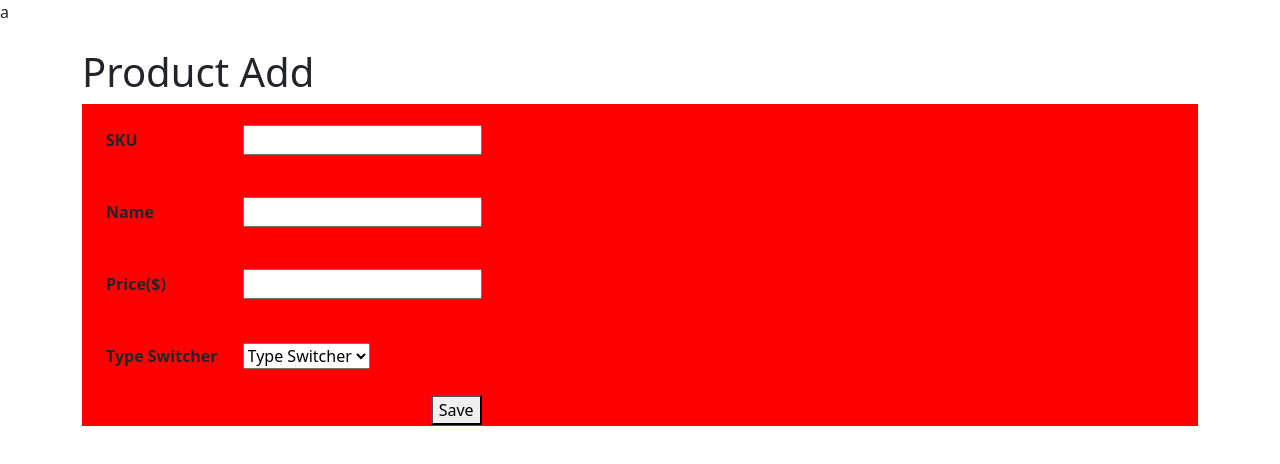
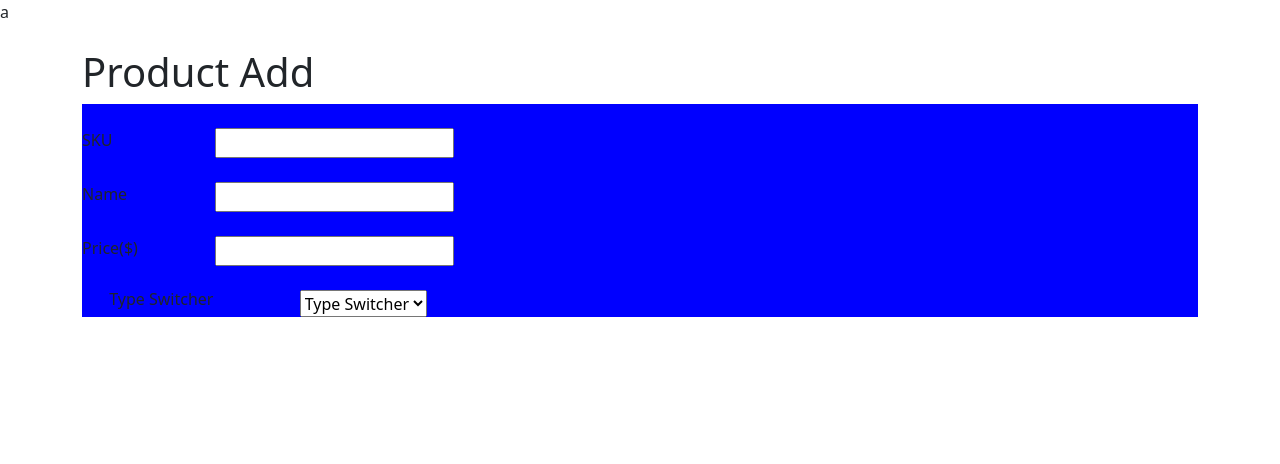
Before and after one commit to codingisreallyhard/React-Products-Project, a React (Create React App) app: page /add-product in a window 1280 px wide. Shown: the top 464 px of the page. Built offline with nearby package versions, Linux system fonts and the light colour scheme.

Commit message:
refined code in productspage

```diff
--- a/src/Inputs/Book.js
+++ b/src/Inputs/Book.js
@@ -3,12 +3,16 @@ import React from "react";
 function Book() {
   return (
     <>
-      <input
-        type="text"
-        placeholder="Please provide the weight in KG"
-        id="weight"
-      ></input>
-      <p>Please provide the weight in KG</p>
+      <div className="divcontainer">
+        <label>KG</label>
+        <input
+          type="text"
+          placeholder="Weight in KG"
+          id="weight"
+          required
+        ></input>
+      </div>
+      <p className="typeclass">Please, provide weight</p>
     </>
   );
 }
--- a/src/Inputs/DVD.js
+++ b/src/Inputs/DVD.js
@@ -3,12 +3,11 @@ import React from "react";
 function DVD() {
   return (
     <>
-      <input
-        type="text"
-        placeholder="Please provide the size in MB"
-        id="size"
-      ></input>
-      <p>Please provide the size in MB</p>
+      <div className="divcontainer">
+        <label>MB</label>
+        <input type="text" placeholder="Size in MB" id="size" required></input>
+      </div>
+      <p className="typeclass">Please, provide size</p>
     </>
   );
 }
--- a/src/Inputs/Furniture.js
+++ b/src/Inputs/Furniture.js
@@ -3,36 +3,35 @@ import React from "react";
 function Furniture() {
   return (
     <>
-      <div>
-        <tr>
-          <th>
+      <div className="divcontainer">
         <label>Height</label>
-          </th>
-          <td>
+
         <input
           type="text"
-              placeholder="Please provide the height in CM"
+          placeholder="Height in CM"
           id="height"
+          required
         ></input>
-          </td>
-        </tr>
       </div>
-      <div>
+      <div className="divcontainer">
+        <label>Width</label>
         <input
           type="text"
-          placeholder="Please provide the width in CM"
+          placeholder=" Width in CM"
           id="width"
+          required
         ></input>
       </div>
-      <div>
+      <div className="divcontainer">
+        <label>Length</label>
         <input
           type="text"
-          placeholder="Please provide the length in CM"
+          placeholder="Length in CM"
           id="length"
+          required
         ></input>
-
-        <p>Please provide dimensions in HxWxL format</p>
       </div>
+      <p className='typeclass'>Please, provide dimensions</p>
     </>
   );
 }
--- a/src/Products/NewProduct/NewProduct.js
+++ b/src/Products/NewProduct/NewProduct.js
@@ -41,37 +41,22 @@ function NewProduct() {
       </div>
       <div className="formcontainer">
         <form onSubmit={submitHandler} id="product_form">
-          <table cellSpacing="10">
-            <tbody>
-              <tr>
-                <th>
+          <div>
+            <div className="divcontainer">
               <label>SKU </label>
-                </th>
-                <td>
-                  <input type="text" name="SKU" onChange={handleChange} />
-                </td>
-              </tr>
-              <tr>
-                <th>
+              <input type="text" name="SKU" onChange={handleChange} required />
+            </div>
+            <div className="divcontainer">
               <label>Name </label>
-                </th>
-                <td>
-                  <input type="text" name="name" onChange={handleChange} />
-                </td>
-              </tr>
-              <tr>
-                <th>
+              <input type="text" name="SKU" onChange={handleChange} required />
+            </div>
+            <div className="divcontainer">
               <label>Price($) </label>
-                </th>
-                <td>
-                  <input type="text" name="price" onChange={handleChange} />
-                </td>
-              </tr>
-              <tr>
-                <th>
-                  <label>Type Switcher </label>
-                </th>
-                <td>
+              <input type="text" name="SKU" onChange={handleChange} required />
+            </div>
+
+            <div className="divcontainer typeswitchcontainer ">
+              <h6 className="smallswitchtype">Type Switcher</h6>
               <select
                 id="productType"
                 value={type}
@@ -88,22 +73,13 @@ function NewProduct() {
                   Furniture
                 </option>
               </select>
-                </td>
-              </tr>
-              <tr className="switchercontainer">
-                <td>
+            </div>
+            <div>
               {book && <Book />}
               {furniture && <Furniture />}
               {dvd && <DVD />}
-                </td>
-              </tr>
-              <tr>
-                <td colSpan="2" align="right">
-                  <button>Save</button>
-                </td>
-              </tr>
-            </tbody>
-          </table>
+            </div>
+          </div>
         </form>
       </div>
     </div>
--- a/src/Styles/NewProduct.css
+++ b/src/Styles/NewProduct.css
@@ -3,11 +3,7 @@
 }
 
 .formcontainer {
-  display: flex;
-  background-color: red;
-  flex-direction: row;
-  justify-content: start;
-  align-items: flex-start;
+  background-color: blue;
 }
 
 .switchercontainer {
@@ -20,4 +16,31 @@
 
 #product_form tr {
   padding: 24px;
+}
+
+#product_form {
+  display: grid;
+  grid-template-columns: 1fr 2fr;
+}
+
+.divcontainer {
+  display: flex;
+  flex-direction: row;
+  justify-content: space-between;
+  margin-top: 24px;
+  gap: 24px;
+}
+
+/* Switch Types CSS classes(weight,size,dimensions)*/
+.typeclass {
+  margin-left: 108px;
+  margin-top: 64px;
+}
+
+.typeswitchcontainer {
+  display: flex;
+  flex-direction: row;
+  justify-content: space-around;
+  margin-top: 24px;
+  gap: 32px;
 }/*# sourceMappingURL=NewProduct.css.map */
--- a/src/Styles/NewProduct.scss
+++ b/src/Styles/NewProduct.scss
@@ -3,10 +3,7 @@
 }
 
 .formcontainer {
-  display: flex;
-  background-color: red;
-  flex-direction: row;
-  justify-content: start;
+  background-color: blue;
 }
 
 .switchercontainer {
@@ -20,3 +17,31 @@
 #product_form tr {
   padding: 24px;
 }
+
+#product_form {
+  display: grid;
+  grid-template-columns: 1fr 2fr;
+}
+
+.divcontainer {
+  display: flex;
+  flex-direction: row;
+  justify-content: space-between;
+  margin-top: 24px;
+  gap: 24px;
+}
+
+/* Switch Types CSS classes(weight,size,dimensions)*/
+
+.typeclass {
+  margin-left: 108px;
+  margin-top: 64px;
+}
+
+.typeswitchcontainer {
+  display: flex;
+  flex-direction: row;
+  justify-content: space-around;
+  margin-top: 24px;
+  gap: 32px;
+}
```
Also changed, not shown: src/Products/NewProduct/Test.js (added, +29 -0 lines), 1 other file (tests, documents, lock files or other folders). Lines whose indentation alone changed are shown as unchanged.
